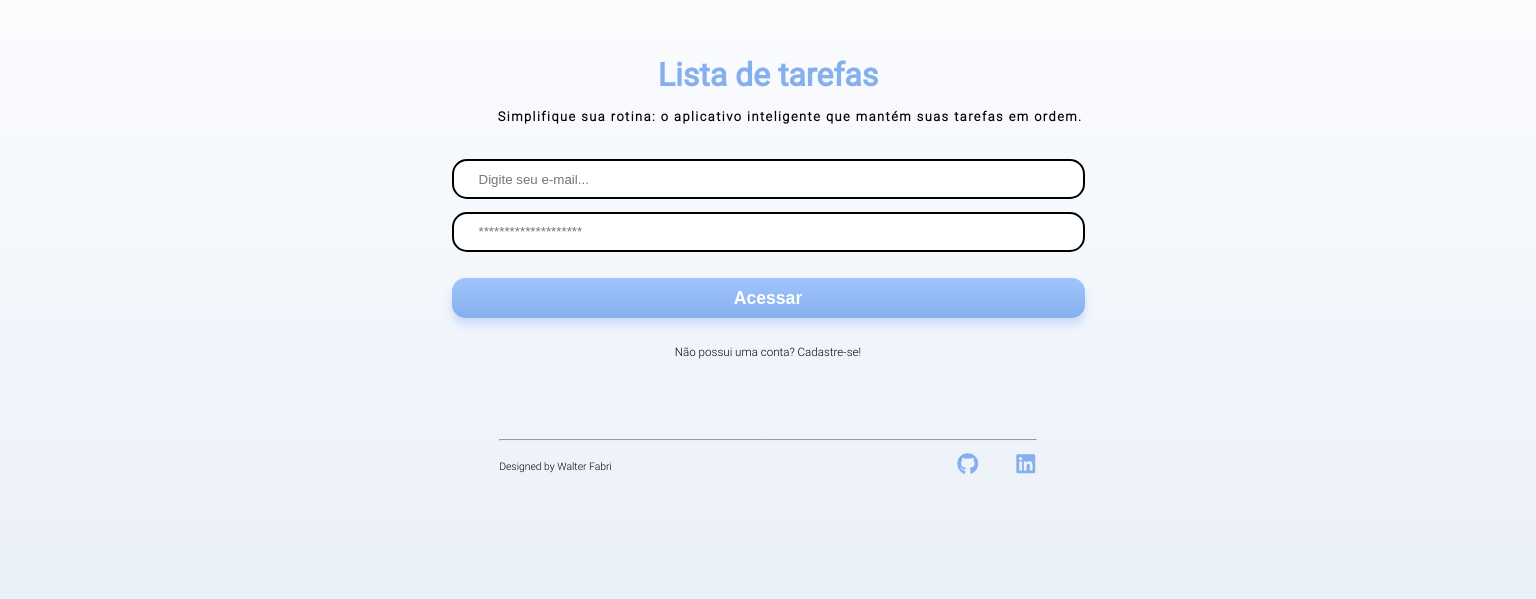
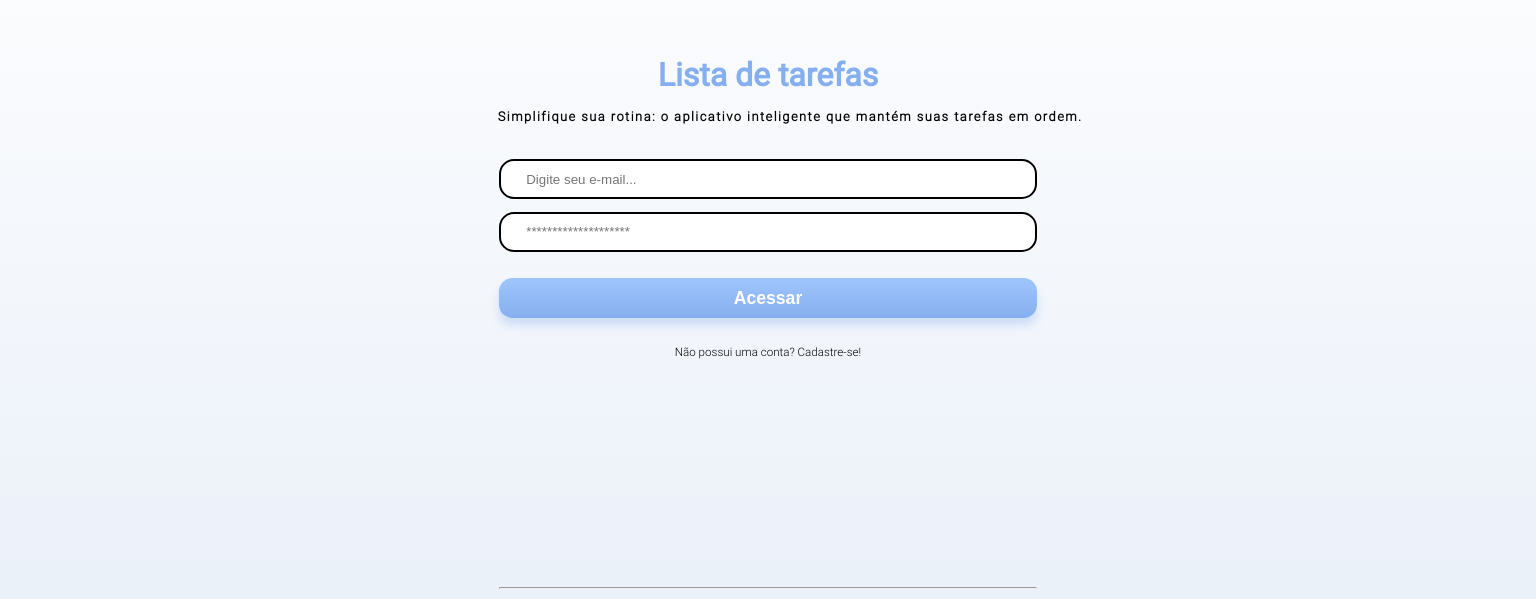
Before and after one commit to fabriwalter/todolist2, a React (Create React App) app: page / in a window 1536 px wide. Shown: the part 172-771 px from the top of the page. Built offline with nearby package versions, Linux system fonts and the light colour scheme.

Commit message:
fixed login page form width desktop version

```diff
--- a/src/pages/Home/home.css
+++ b/src/pages/Home/home.css
@@ -1,5 +1,13 @@
 /* Container da página HOME
 ------------------------------------ */
+
+.home-container-bigger {
+    height: 100vh;
+    display: flex;
+    flex-direction: column;
+    align-items: center;
+    justify-content: space-between;
+}
 
 .home-container {
     width: 100%;
@@ -111,21 +119,59 @@
 
 
     .div-home-form {
-        min-width: 633px;
+        min-width: 0;
+        width: 60vw;
     }
 
     .input-email {
         min-width: 0;
-        max-width: 633px;
+        width: 60vw;
     }
 
 
     .input-senha {
         min-width: 0;
-        max-width: 633px;
+        width: 60vw;
+    }
+}
+
+@media (min-width: 1200px) {
+
+    .div-home-form {
+        min-width: 0;
+        width: 50vw;
     }
 
-    .button-acessar {
-        max-width: 633px;
+    .input-email {
+        min-width: 0;
+        width: 50vw;
     }
+
+
+    .input-senha {
+        min-width: 0;
+        width: 50vw;
+    }
+
 }
+
+
+@media (min-width: 1400px) {
+
+    .div-home-form {
+        min-width: 0;
+        width: 35vw;
+    }
+
+    .input-email {
+        min-width: 0;
+        width: 35vw;
+    }
+
+
+    .input-senha {
+        min-width: 0;
+        width: 35vw;
+    }
+
+}
--- a/src/pages/Home/index.js
+++ b/src/pages/Home/index.js
@@ -43,6 +43,7 @@
     }
 
     return (
+        <div className='home-container-bigger'>
             <div className='home-container'>
                 <Header titulo="Lista de tarefas" />
                 <div className='home-subtitulo'>
@@ -64,7 +65,11 @@
                     Não possui uma conta? Cadastre-se!
                 </Link>
 
+            </div>
+
+            <div className='home-container-footer'>
                 <Footer />
+            </div>
         </div>
 );
 }
```
Lines whose indentation alone changed are shown as unchanged.
